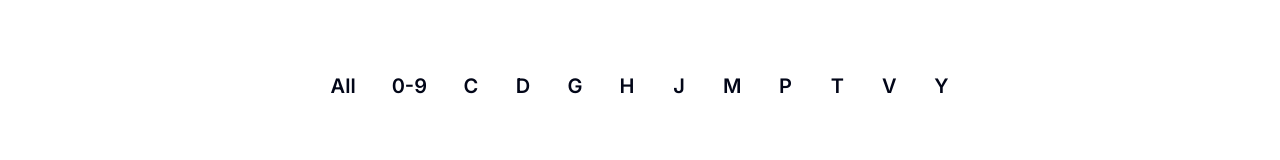
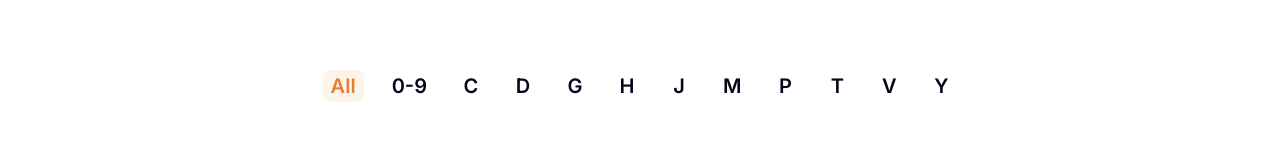
Before and after one commit to Abviol/scent, a Next.js app: page /shop/brands in a window 1280 px wide. Shown: the part 190-350 px from the top of the page. Built offline with nearby package versions, Linux system fonts and the light colour scheme.

Commit message:
chore(brandsAlphabet): highlight selected char
Also remove the unused charsToAlphabeItems function

```diff
--- a/components/shop/brands/brandsAlphabet.tsx
+++ b/components/shop/brands/brandsAlphabet.tsx
@@ -1,5 +1,6 @@
 "use client";
 
+import { cn } from "@/lib/utils";
 
 interface BrandsAlphabetProps {
 	chars: string[];
@@ -22,12 +23,14 @@ export default function BrandsAlphabet({
 			<AlphabetItem
 				label="All"
 				value="ALL"
+				isSelected={selectedChar === "ALL"}
 				onClick={() => onChange("ALL")}
 			/>
 			{items.map((item) => (
 				<AlphabetItem
 					key={`char-${item.value}`}
 					{...item}
+					isSelected={selectedChar === item.value}
 					onClick={onChange}
 				/>
 			))}
@@ -38,12 +41,14 @@ export default function BrandsAlphabet({
 interface AlphabetItemProps {
 	label: string;
 	value: string;
+	isSelected?: boolean;
 	onClick?: (value: string) => void;
 }
 
 function AlphabetItem({
 	label,
 	value,
+	isSelected = false,
 	onClick = (): void => {},
 }: AlphabetItemProps) {
 	const handleClick = () => onClick(value);
@@ -51,7 +56,10 @@ function AlphabetItem({
 	return (
 		<button
 			type="button"
-			className="flex justify-center items-center h-8 min-w-8 px-2 py-0.5 rounded-md bg-transparent cursor-pointer hover:bg-accent-light hover:text-accent transition-all"
+			className={cn(
+				"flex justify-center items-center h-8 min-w-8 px-2 py-0.5 rounded-md cursor-pointer hover:bg-accent-light hover:text-accent transition-all",
+				isSelected ? "bg-accent-light text-accent" : "bg-transparent",
+			)}
 			onClick={handleClick}
 		>
 			<span className="text-xl font-semibold">{label}</span>
@@ -60,28 +68,6 @@ function AlphabetItem({
 }
 
 // helper functions
-function charsToAlphabeItems(chars: string[]): AlphabetItemProps[] {
-	const uniqueChars = Array.from(new Set(chars));
-	// sort in alphabetic order
-	const sortedChars = uniqueChars.sort((a, b) => a.localeCompare(b));
-
-	let hasNumbers = false;
-	const items: AlphabetItemProps[] = [];
-
-	sortedChars.forEach((c, _) => {
-		const code = c.charCodeAt(0);
-		const isNumber = code >= 48 && code <= 57;
-
-		if (isNumber) {
-			if (hasNumbers) return;
-			hasNumbers = true;
-		}
-		items.push(convertCharToAlphabetItem(c));
-	});
-
-	return items;
-}
-
 function convertCharToAlphabetItem(char: string): AlphabetItemProps {
 	const charCode = char.charCodeAt(0);
 	const isNumber = charCode >= 48 && charCode <= 57;
```
